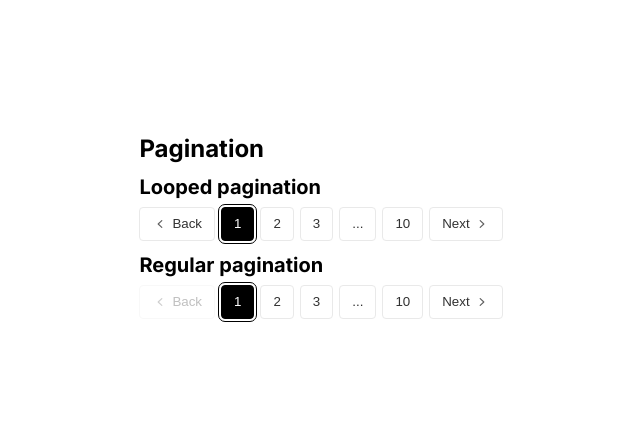
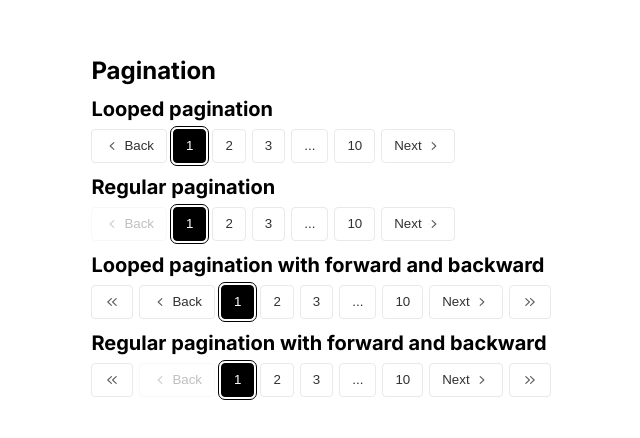
Before and after one commit to holyPaladu/pagination, a React (Vite) app: page / in a window 1280 px wide. Shown: the part 174-612 px from the top of the page, without its empty margins (319-959 px from the left). Built offline with nearby package versions, Linux system fonts and the light colour scheme.

Commit message:
feat: add step functionality to pagination with forward and backward navigation

```diff
--- a/src/app/App.tsx
+++ b/src/app/App.tsx
@@ -16,6 +16,14 @@ function App() {
             <h2>Regular pagination</h2>
             <Pagination totalPages={10} isLooped={false} />
           </section>
+          <section className={styles.main__section}>
+            <h2>Looped pagination with forward and backward</h2>
+            <Pagination totalPages={10} isLooped={true} step={5} />
+          </section>
+          <section className={styles.main__section}>
+            <h2>Regular pagination with forward and backward</h2>
+            <Pagination totalPages={10} isLooped={false} step={5} />
+          </section>
         </div>
       </main>
     </>
--- a/src/features/Pagination/model/PaginationLogic.ts
+++ b/src/features/Pagination/model/PaginationLogic.ts
@@ -2,11 +2,13 @@ export class PaginationLogic {
   private totalPages: number;
   private currentPage: number;
   private isLooped: boolean;
+  private step: number;
 
-  constructor(totalPages: number, isLooped = false) {
+  constructor(totalPages: number, isLooped = false, step: number = 5) {
     this.currentPage = 1;
     this.totalPages = totalPages;
     this.isLooped = isLooped;
+    this.step = step;
   }
 
   getPage() {
@@ -60,4 +62,25 @@ export class PaginationLogic {
 
     return range;
   }
+
+  goForward() {
+    if (this.currentPage + this.step <= this.totalPages) {
+      this.currentPage += this.step;
+    } else if (this.isLooped) {
+      this.currentPage = ((this.currentPage + this.step - 1) % this.totalPages) + 1;
+    } else {
+      this.currentPage = this.totalPages;
+    }
+  }
+
+  goBackward() {
+    if (this.currentPage - this.step >= 1) {
+      this.currentPage -= this.step;
+    } else if (this.isLooped) {
+      this.currentPage =
+        this.totalPages - ((this.step - this.currentPage) % this.totalPages);
+    } else {
+      this.currentPage = 1;
+    }
+  }
 }
--- a/src/features/Pagination/model/usePagination.ts
+++ b/src/features/Pagination/model/usePagination.ts
@@ -1,8 +1,8 @@
 import { useEffect, useState } from "react";
 import { PaginationLogic } from "./PaginationLogic";
 
-export const usePagination = (totalPages: number, isLooped = false) => {
-  const [pagination] = useState(() => new PaginationLogic(totalPages, isLooped));
+export const usePagination = (totalPages: number, isLooped = false, step: number = 5) => {
+  const [pagination] = useState(() => new PaginationLogic(totalPages, isLooped, step));
   const [currentPage, setCurrentPage] = useState(pagination.getPage());
 
   useEffect(() => {
@@ -24,11 +24,22 @@ export const usePagination = (totalPages: number, isLooped = false) => {
     updatePage();
   };
 
+  const goForward = () => {
+    pagination.goForward();
+    updatePage();
+  };
+  const goBackward = () => {
+    pagination.goBackward();
+    updatePage();
+  };
+
   return {
     currentPage,
     nextPage,
     prevPage,
     getPaginationRange,
     goToPage,
+    goForward,
+    goBackward,
   };
 };
--- a/src/features/Pagination/ui/Pagination.tsx
+++ b/src/features/Pagination/ui/Pagination.tsx
@@ -5,19 +5,46 @@ import Button from "../../../shared/ui/Button/Button";
 interface PaginationProps {
   totalPages: number;
   isLooped?: boolean;
+  step?: number;
 }
 
 export const Pagination: React.FC<PaginationProps> = ({
   totalPages,
   isLooped = false,
+  step,
 }) => {
-  const { currentPage, nextPage, prevPage, getPaginationRange, goToPage } = usePagination(
-    totalPages,
-    isLooped
-  );
+  const {
+    currentPage,
+    nextPage,
+    prevPage,
+    getPaginationRange,
+    goToPage,
+    goForward,
+    goBackward,
+  } = usePagination(totalPages, isLooped);
 
   return (
     <article className={styles.pagination}>
+      {step ? (
+        <Button onClick={() => goBackward()}>
+          <svg
+            width="16"
+            height="16"
+            viewBox="0 0 16 16"
+            fill="none"
+            xmlns="http://www.w3.org/2000/svg"
+          >
+            <path
+              fill-rule="evenodd"
+              clip-rule="evenodd"
+              d="M12.6325 11.8159C12.4028 12.0547 12.023 12.0622 11.7841 11.8325L8.18412 8.4325C8.06647 8.31938 7.99999 8.16321 7.99999 8C7.99999 7.83679 8.06647 7.68062 8.18412 7.5675L11.7841 4.1675C12.023 3.93782 12.4028 3.94527 12.6325 4.18413C12.8622 4.423 12.8547 4.80282 12.6159 5.0325L9.46565 8L12.6159 10.9675C12.8547 11.1972 12.8622 11.577 12.6325 11.8159ZM7.83249 11.8159C7.60281 12.0547 7.22298 12.0622 6.98412 11.8325L3.38412 8.4325C3.26647 8.31938 3.19999 8.16321 3.19999 8C3.19999 7.83679 3.26647 7.68062 3.38412 7.5675L6.98412 4.1675C7.22298 3.93782 7.60281 3.94527 7.83249 4.18413C8.06216 4.423 8.05471 4.80282 7.81585 5.0325L4.66565 8L7.81585 10.9675C8.05472 11.1972 8.06216 11.577 7.83249 11.8159Z"
+              fill="#626262"
+            />
+          </svg>
+        </Button>
+      ) : (
+        ""
+      )}
       <Button onClick={() => prevPage()} disabled={currentPage === 1 && !isLooped}>
         <svg
           width="16"
@@ -70,6 +97,28 @@ export const Pagination: React.FC<PaginationProps> = ({
           />
         </svg>
       </Button>
+      {step ? (
+        <Button onClick={() => goForward()}>
+          <svg
+            width="16"
+            height="16"
+            viewBox="0 0 16 16"
+            fill="none"
+            xmlns="http://www.w3.org/2000/svg"
+          >
+            <path
+              d="M3.38413 10.9675C3.14527 11.1972 3.13782 11.577 3.3675 11.8159C3.59717 12.0547 3.977 12.0622 4.21586 11.8325L7.81586 8.4325C7.93351 8.31938 8 8.16321 8 8C8 7.83679 7.93351 7.68062 7.81586 7.5675L4.21586 4.1675C3.977 3.93782 3.59717 3.94527 3.3675 4.18414C3.13782 4.423 3.14527 4.80282 3.38413 5.0325L6.53433 8L3.38413 10.9675Z"
+              fill="#626262"
+            />
+            <path
+              d="M8.18413 10.9675C7.94527 11.1972 7.93782 11.577 8.1675 11.8159C8.39717 12.0547 8.777 12.0622 9.01586 11.8325L12.6159 8.4325C12.7335 8.31938 12.8 8.16321 12.8 8C12.8 7.83679 12.7335 7.68062 12.6159 7.5675L9.01586 4.1675C8.777 3.93782 8.39717 3.94527 8.1675 4.18414C7.93782 4.423 7.94527 4.80282 8.18413 5.0325L11.3343 8L8.18413 10.9675Z"
+              fill="#626262"
+            />
+          </svg>
+        </Button>
+      ) : (
+        ""
+      )}
     </article>
   );
 };
```
